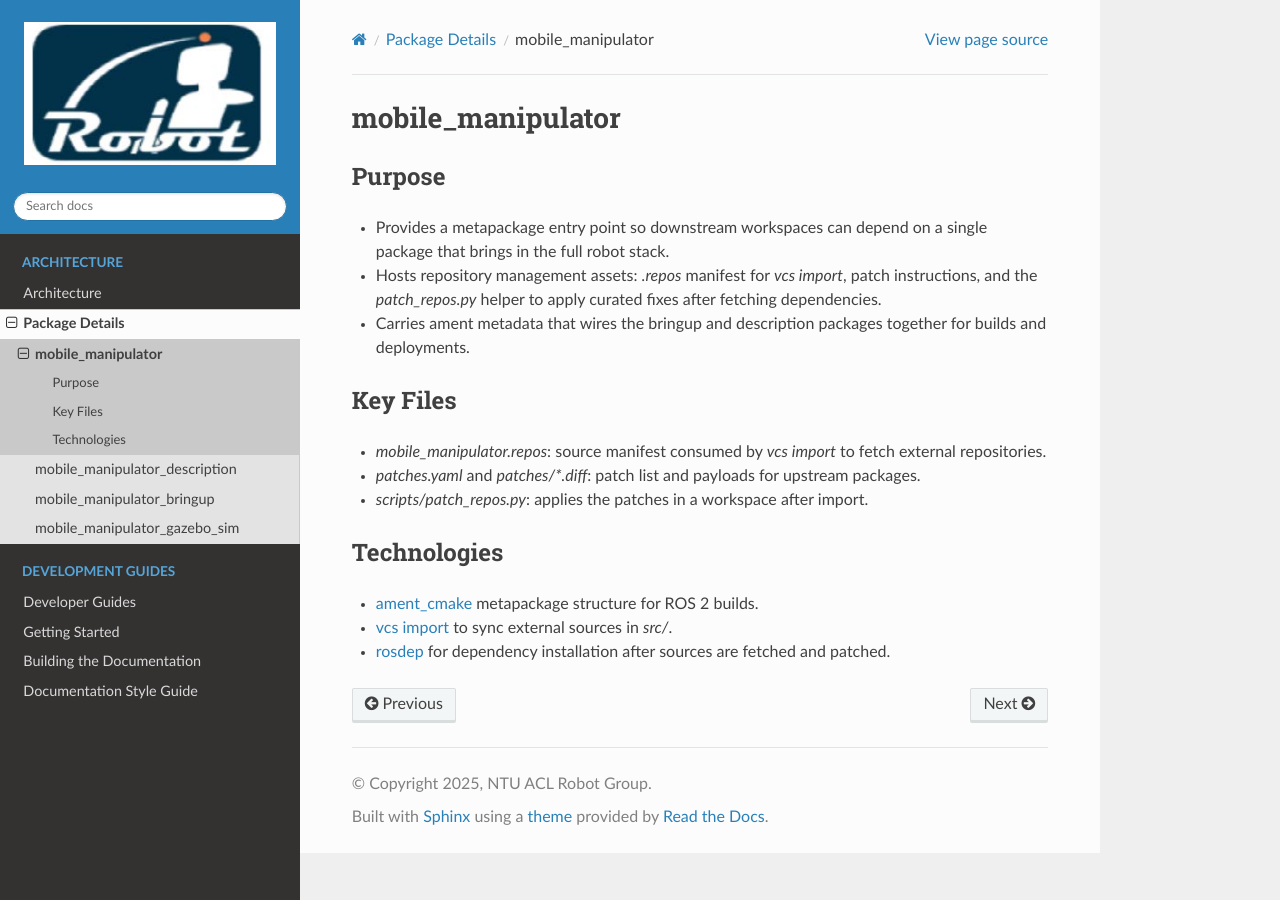
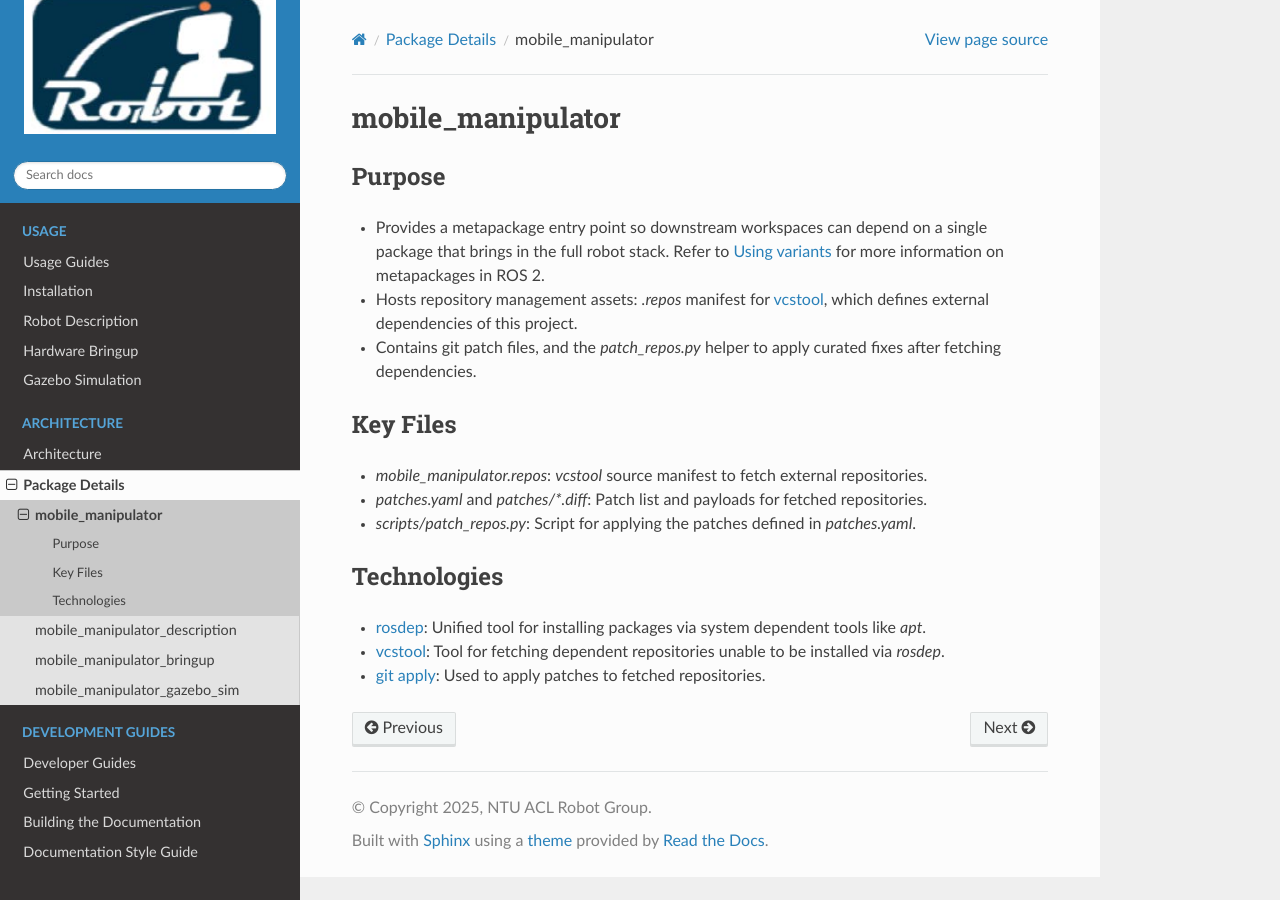
Before and after one commit to acl-robotgroup/mobile_manipulator, a Sphinx documentation site: the page built from doc/arch/pkg/mobile_manipulator.rst, in a window 1280 px wide. Built offline with Sphinx 7.4.7 and the Read the Docs theme 3.1.0, drawn with Linux system fonts in a browser that asks for light colours.

Commit message:
doc: add usage guide

```diff
--- a/doc/arch/pkg/index.rst
+++ b/doc/arch/pkg/index.rst
@@ -35,5 +35,5 @@
 - :ref:`Bringup <arch_pkg_mobile_manipulator_bringup>`: Launch and parameter
   files to start hardware drivers, sensors.
 - :ref:`Gazebo Simulation <arch_pkg_mobile_manipulator_gazebo_sim>`: Worlds,
-  topic bridges and extra xacro files to simulate the robot in `Gazebo
+  bridge and extra xacro files to simulate the robot in `Gazebo
   <https://gazebosim.org/home>`_.
--- a/doc/arch/pkg/mobile_manipulator.rst
+++ b/doc/arch/pkg/mobile_manipulator.rst
@@ -8,28 +8,31 @@
 =======
 
 - Provides a metapackage entry point so downstream workspaces can depend on a
-  single package that brings in the full robot stack.
-- Hosts repository management assets: `.repos` manifest for `vcs import`, patch
-  instructions, and the `patch_repos.py` helper to apply curated fixes after
-  fetching dependencies.
-- Carries ament metadata that wires the bringup and description packages
-  together for builds and deployments.
+  single package that brings in the full robot stack. Refer to `Using variants
+  <https://docs.ros.org/en/jazzy/How-To-Guides/Using-Variants.html>`_ for more
+  information on metapackages in ROS 2.
+- Hosts repository management assets: `.repos` manifest for `vcstool
+  <https://wiki.ros.org/vcstool>`_, which defines external dependencies of this
+  project.
+- Contains git patch files, and the `patch_repos.py` helper to apply curated
+  fixes after fetching dependencies.
 
 Key Files
 =========
 
-- `mobile_manipulator.repos`: source manifest consumed by `vcs import` to fetch
-  external repositories.
-- `patches.yaml` and `patches/*.diff`: patch list and payloads for upstream
-  packages.
-- `scripts/patch_repos.py`: applies the patches in a workspace after import.
+- `mobile_manipulator.repos`: `vcstool` source manifest to fetch external
+  repositories.
+- `patches.yaml` and `patches/*.diff`: Patch list and payloads for fetched
+  repositories.
+- `scripts/patch_repos.py`: Script for applying the patches defined in
+  `patches.yaml`.
 
 Technologies
 ============
-- `ament_cmake <https://docs.ros.org/en/humble/Tutorials/Intermediate/Building-Your-First-ROS2-Package.html>`_
-  metapackage structure for ROS 2 builds.
-- `vcs import
-  <https://docs.ros.org/en/humble/How-To-Guides/MultipleRepositories.html>`_
-  to sync external sources in `src/`.
-- `rosdep <https://docs.ros.org/en/humble/Tutorials/Intermediate/Rosdep.html>`_
-  for dependency installation after sources are fetched and patched.
+
+- `rosdep <https://docs.ros.org/en/jazzy/Tutorials/Intermediate/Rosdep.html>`_:
+  Unified tool for installing packages via system dependent tools like `apt`.
+- `vcstool <https://wiki.ros.org/vcstool>`_: Tool for fetching dependent
+  repositories unable to be installed via `rosdep`.
+- `git apply <https://git-scm.com/docs/git-apply>`_: Used to apply patches to
+  fetched repositories.
--- a/doc/arch/pkg/mobile_manipulator_gazebo_sim.rst
+++ b/doc/arch/pkg/mobile_manipulator_gazebo_sim.rst
@@ -7,7 +7,7 @@
 Purpose
 =======
 
-- Runs the robot in Gazebo with the same description used for hardware.
+- Runs the robot in Gazebo using the same description as hardware.
 - Spawns the robot, loads controllers, and bridges key topics between ROS 2 and
   Gazebo transport for sensor and command streams.
 - Hosts simulation-specific URDF overlays (controllers, Gazebo plugins) and
@@ -32,8 +32,8 @@
   (`ros_gz <https://gazebosim.org/docs/harmonic/ros2_integration>`_ and bridge
   configuration `ros_gz topics
   <https://github.com/gazebosim/ros_gz/tree/ros2#bridge-configuration>`_).
-- `ros2_control <https://control.ros.org/humble/index.html>`_ and
+- `ros2_control <https://control.ros.org/jazzy/index.html>`_ and
   `ros2_controllers` for actuator interfaces inside simulation.
 - `ROS 2 launch
-  <https://docs.ros.org/en/humble/Concepts/Intermediate/Launch/Launch-system.html>`_
+  <https://docs.ros.org/en/jazzy/Concepts/Intermediate/Launch/Launch-system.html>`_
   for composing simulator startup and spawn flows.
--- /dev/null
+++ b/doc/usage/index.rst
@@ -0,0 +1,7 @@
+.. _usage:
+
+================
+Usage Guides
+================
+
+TODO
```
Also changed, not shown: doc/arch/pkg/mobile_manipulator_bringup.rst (+6 -6 lines), doc/arch/pkg/mobile_manipulator_description.rst (+7 -7 lines), doc/index.rst (+13 -0 lines), doc/usage/bringup.rst (added, +49 -0 lines), doc/usage/description.rst (added, +55 -0 lines), doc/usage/gazebo_sim.rst (added, +59 -0 lines), doc/usage/install.rst (added, +31 -0 lines).
